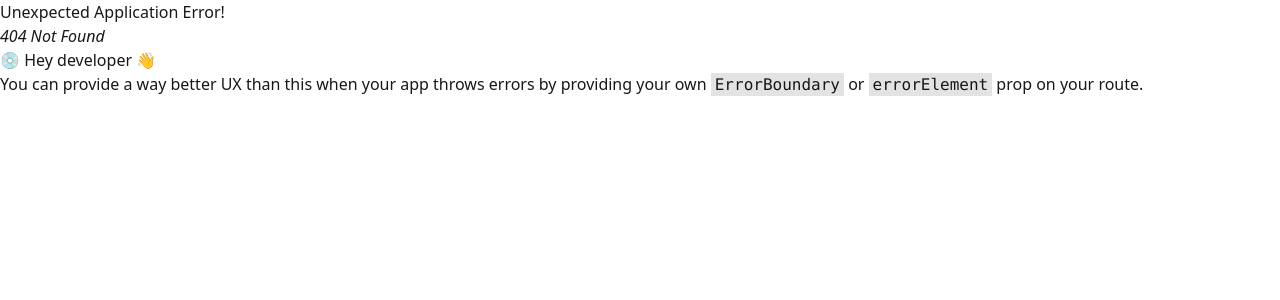
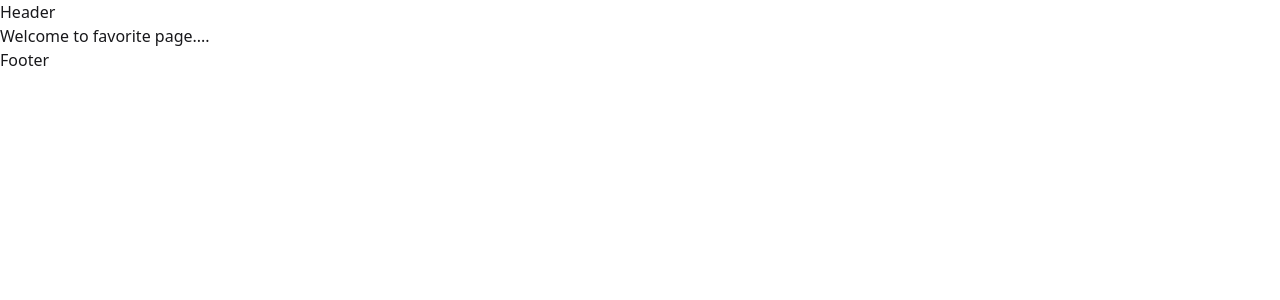
Before and after one commit to parvez-prottoy/FlagShip-Shop, a React (Vite) app: page /favorites in a window 1280 px wide. Before the commit this address had no page. Shown: the top 300 px of the page. Built offline with nearby package versions, Linux system fonts and the light colour scheme.

Commit message:
(routing) I have added all page routing

```diff
--- a/src/App.jsx
+++ /dev/null
@@ -1,7 +0,0 @@
-export default function App() {
-  return (
-    <div>
-      <h1 class="text-3xl font-bold underline">Hello world!</h1>
-    </div>
-  );
-}
--- /dev/null
+++ b/src/layouts/MainLayout.jsx
@@ -0,0 +1,11 @@
+import { Outlet } from "react-router";
+
+export default function MainLayout() {
+  return (
+    <>
+      <h1>Header</h1>
+      <Outlet />
+      <h1>Footer</h1>
+    </>
+  );
+}
--- a/src/main.jsx
+++ b/src/main.jsx
@@ -1,15 +1,8 @@
 import { StrictMode } from "react";
 import { createRoot } from "react-dom/client";
 import "./index.css";
-import App from "./App.jsx";
-import { createBrowserRouter, RouterProvider } from "react-router";
-
-const router = createBrowserRouter([
-  {
-    path: "/",
-    Component: App,
-  },
-]);
+import { RouterProvider } from "react-router";
+import { router } from "./routes/router.jsx";
 
 createRoot(document.getElementById("root")).render(
   <StrictMode>
--- /dev/null
+++ b/src/pages/AboutPage.jsx
@@ -0,0 +1,7 @@
+export default function AboutPage() {
+  return (
+    <div>
+      <h1>Welcome to about page....</h1>
+    </div>
+  );
+}
--- /dev/null
+++ b/src/pages/CartPage.jsx
@@ -0,0 +1,7 @@
+export default function CartPage() {
+  return (
+    <div>
+      <h1>Welcome to cart page....</h1>
+    </div>
+  );
+}
--- /dev/null
+++ b/src/pages/FavoritePage.jsx
@@ -0,0 +1,7 @@
+export default function FavoritePage() {
+  return (
+    <div>
+      <h1>Welcome to favorite page....</h1>
+    </div>
+  );
+}
--- /dev/null
+++ b/src/pages/HomePage.jsx
@@ -0,0 +1,7 @@
+export default function HomePage() {
+  return (
+    <div>
+      <h1>Welcome To Home Page....</h1>
+    </div>
+  );
+}
--- /dev/null
+++ b/src/routes/router.jsx
@@ -0,0 +1,35 @@
+import { createBrowserRouter, Outlet } from "react-router";
+import MainLayout from "../layouts/MainLayout";
+import HomePage from "../pages/HomePage";
+import AboutPage from "../pages/AboutPage";
+import CartPage from "../pages/CartPage";
+import FavoritePage from "../pages/FavoritePage";
+
+export const router = createBrowserRouter([
+  {
+    path: "/",
+    Component: MainLayout,
+    children: [
+      {
+        index: true,
+        Component: HomePage,
+      },
+      {
+        path: "about",
+        Component: AboutPage,
+      },
+      {
+        path: "cart",
+        Component: CartPage,
+      },
+      {
+        path: "favorites",
+        Component: FavoritePage,
+      },
+    ],
+  },
+  {
+    path: "*",
+    element: <h1 className="text-2xl">404 Not Found!</h1>,
+  },
+]);
```
